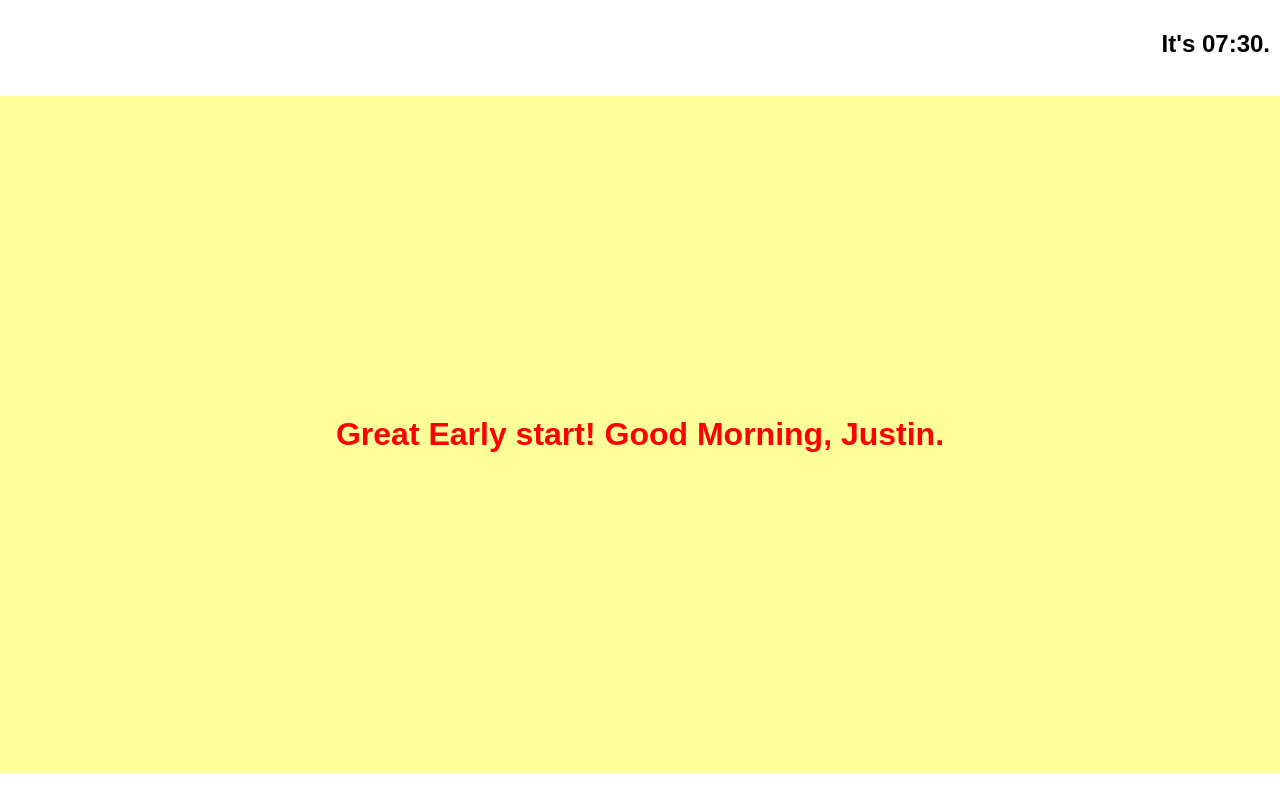
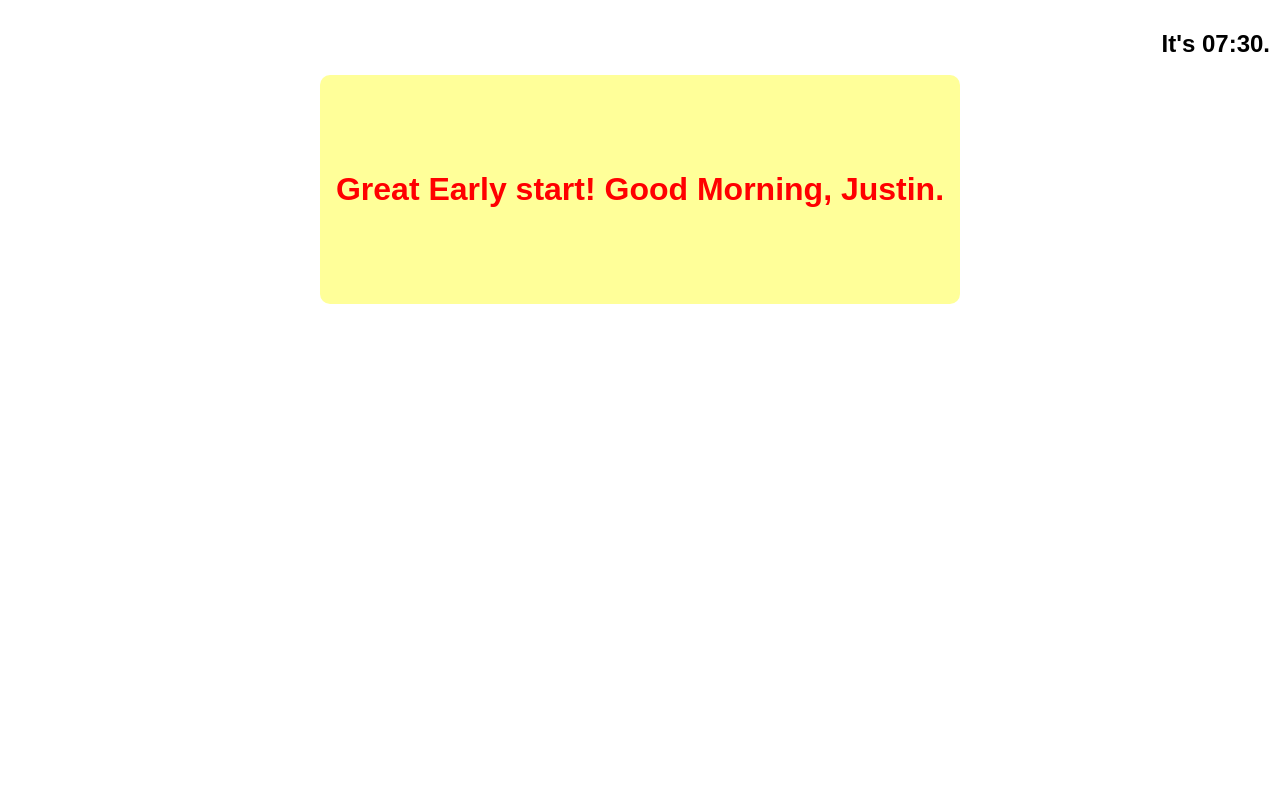
Before and after one commit to JustinGaravel/good-morning-justin, a React (Create React App) app: page / in a window 1280 px wide. Built offline with nearby package versions, Linux system fonts and the light colour scheme.

Commit message:
div is more readable and better spaced

```diff
--- a/src/components/Greeting.js
+++ b/src/components/Greeting.js
@@ -15,7 +15,7 @@ export default class Greeting extends React.Component {
     } else if (this.state.hour < 21) {
       return <h1 className="leadTitle afternoonTitle">Good Afternoon, Justin.</h1>;
     } else {
-      return <h1 className="leadTitle morningTitle">Good Night, Justin.</h1>;
+      return <h1 className="leadTitle nightTitle">Good Night, Justin.</h1>;
     }
   }
 
--- a/src/index.css
+++ b/src/index.css
@@ -7,8 +7,12 @@ body {
 }
 
 .leadTitle {
-  padding: 10em 0em 10em 0em;
   text-align: center;
+  margin: auto;
+  border-radius: 10px;
+  width: 50%;
+  padding: 3em 0 3em 0;
+
 }
 
 .morningTitle {
```
